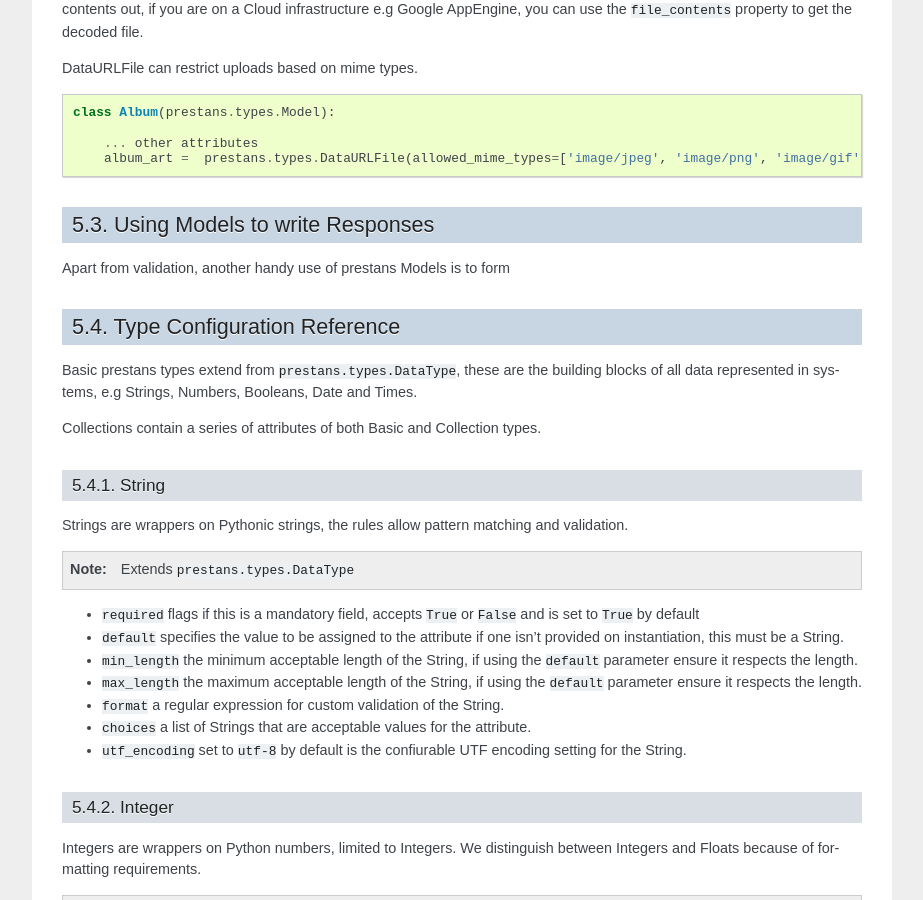
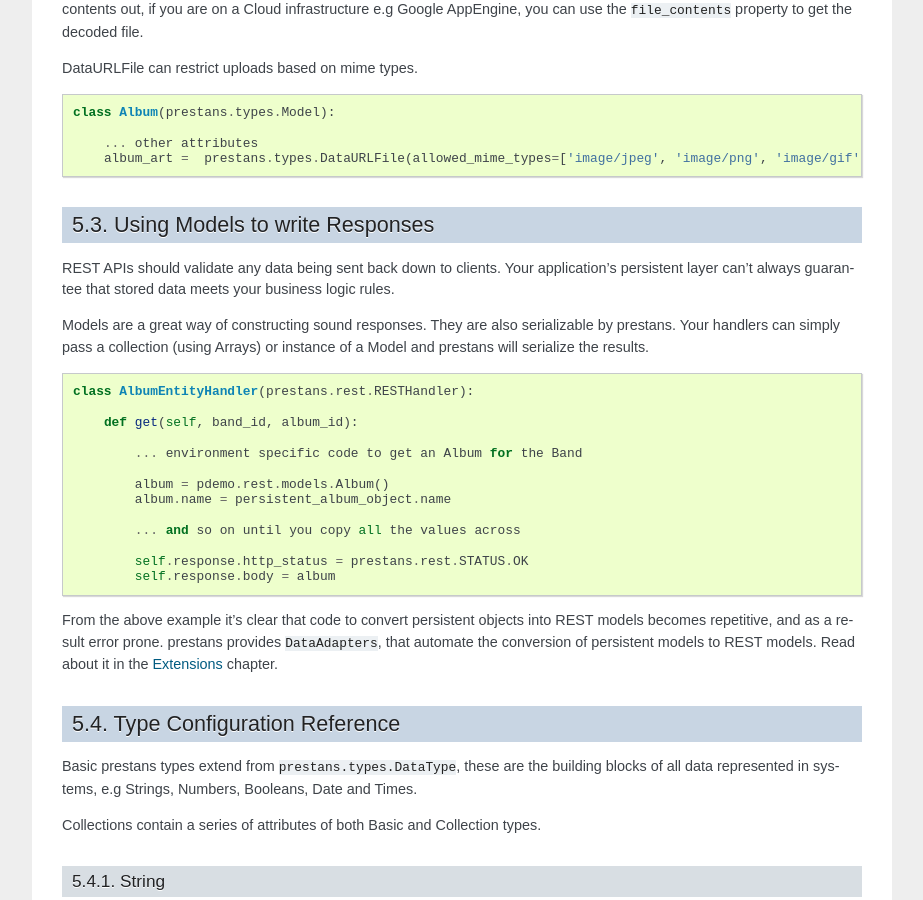
Before and after one commit to anomaly/prestans-docs, a Sphinx documentation site: the page built from source/models.rst, in a window 1280 px wide and 900 px high, scrolled down 4086 px. Shown: the whole window, without its empty margins (198-1121 px from the left). Built offline with Sphinx 7.4.7, drawn with Linux system fonts in a browser that asks for light colours.

Commit message:
Finished models to write responses

```diff
--- a/source/models.rst
+++ b/source/models.rst
@@ -195,8 +195,27 @@ DataURLFile can restrict uploads based on mime types.
 Using Models to write Responses
 ===============================
 
-Apart from validation, another handy use of prestans Models is to form
+REST APIs should validate any data being sent back down to clients. Your application's persistent layer can't always guarantee that stored data meets your business logic rules.
 
+Models are a great way of constructing sound responses. They are also serializable by prestans. Your handlers can simply pass a collection (using Arrays) or instance of a Model and prestans will serialize the results.
+
+.. code-block:: python
+
+    class AlbumEntityHandler(prestans.rest.RESTHandler):
+
+        def get(self, band_id, album_id):
+
+            ... environment specific code to get an Album for the Band
+
+            album = pdemo.rest.models.Album()
+            album.name = persistent_album_object.name
+
+            ... and so on until you copy all the values across
+
+            self.response.http_status = prestans.rest.STATUS.OK
+            self.response.body = album
+
+From the above example it's clear that code to convert persistent objects into REST models becomes repetitive, and as a result error prone. prestans provides ``DataAdapters``, that automate the conversion of persistent models to REST models. Read about it in the :doc:`ext` chapter.
 
 .. _type-config-reference:
 
```
